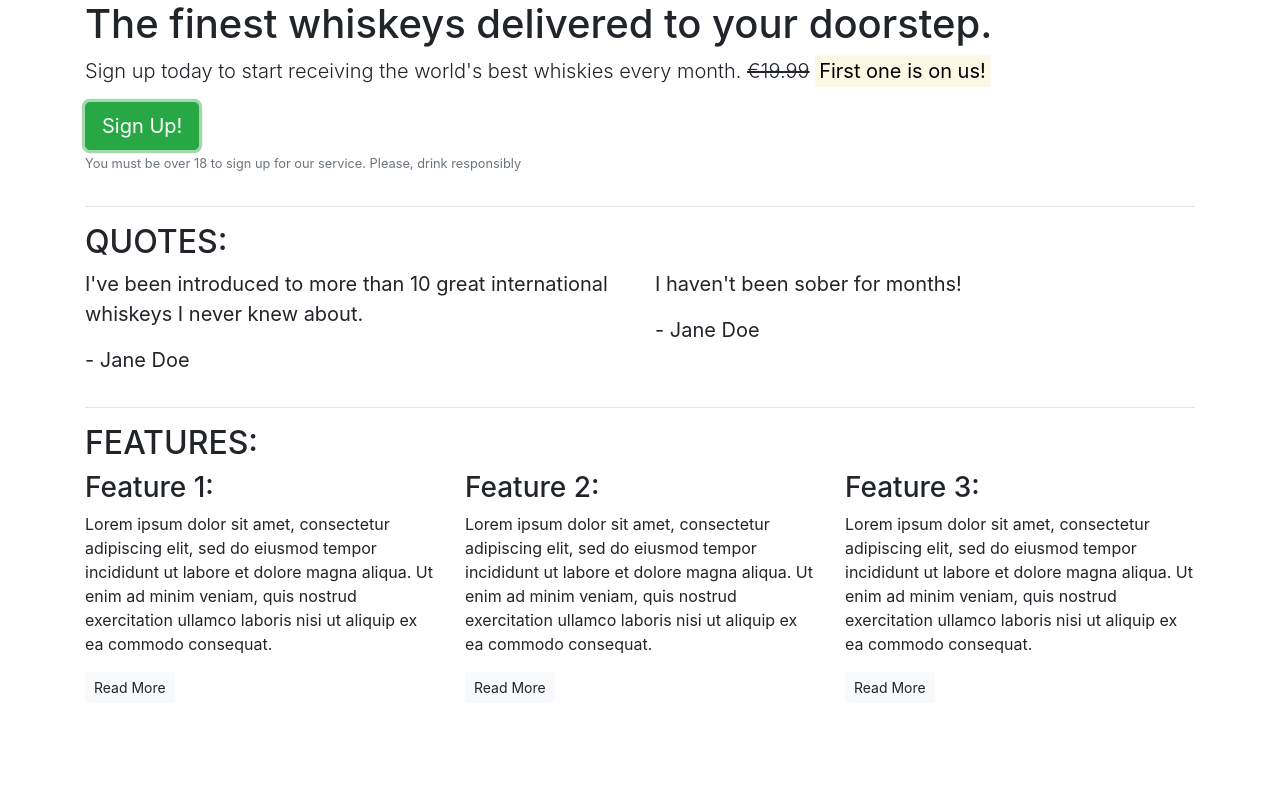
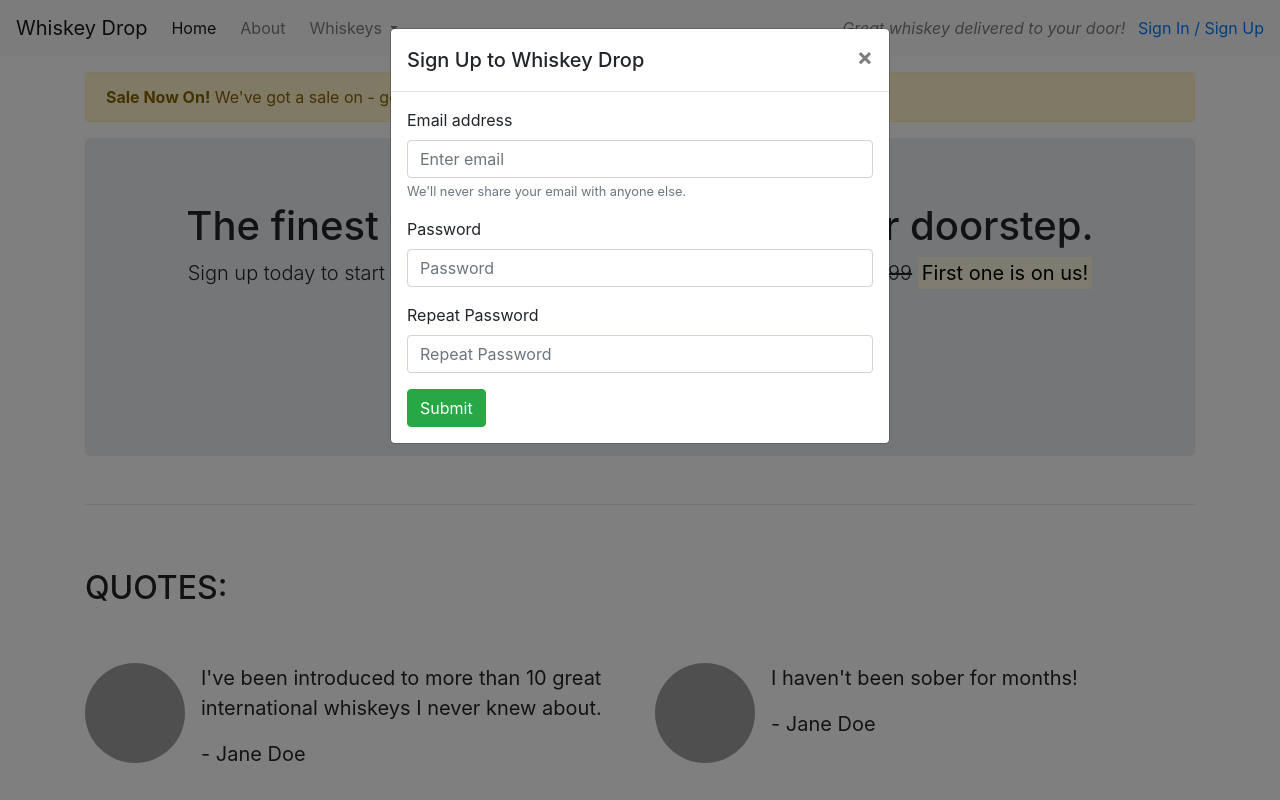
Before and after one commit to roryogorman/Whiskey-Drop-Website, a plain HTML site: page index.html in a window 1280 px wide. Both pictures are taken after a click on the button "Sign Up!". Shown: the top 800 px of the page. Drawn offline with nearby package versions, Linux system fonts and the light colour scheme; grey boxes are pictures that could not be loaded.

Commit message:
Add Bootstrap CSS style to front page

```diff
--- a/index.html
+++ b/index.html
@@ -6,16 +6,55 @@
     <title>Whiskey Drop  |  Taste a new whiskey each month</title>
     <link rel="stylesheet" href="https://stackpath.bootstrapcdn.com/bootstrap/4.3.1/css/bootstrap.min.css" integrity="sha384-ggOyR0iXCbMQv3Xipma34MD+dH/1fQ784/j6cY/iJTQUOhcWr7x9JvoRxT2MZw1T" crossorigin="anonymous">
 <script src="https://stackpath.bootstrapcdn.com/bootstrap/4.3.1/js/bootstrap.min.js" integrity="sha384-JjSmVgyd0p3pXB1rRibZUAYoIIy6OrQ6VrjIEaFf/nJGzIxFDsf4x0xIM+B07jRM" crossorigin="anonymous"></script>
+<link rel="stylesheet" href="https://use.fontawesome.com/releases/v5.6.1/css/all.css" integrity="sha384-gfdkjb5BdAXd+lj+gudLWI+BXq4IuLW5IT+brZEZsLFm++aCMlF1V92rMkPaX4PP" crossorigin="anonymous">
 </head>
 <body>
-    <article class="container">
+    <nav class="navbar navbar-light bg-light navbar-expand-sm">
+        <a href="/" class="navbar-brand">Whiskey Drop</a>
+
+            <button class="navbar-toggler ml-auto" type="button" data-toggle="collapse" data-target="#navbarNavDropdown" aria-controls="navbarNavDropdown" aria-expanded="false" aria-label="Toggle navigation">
+            <span class="navbar-toggler-icon"></span></button>
+                <div class="collapse navbar-collapse" id="navbarNavDropdown">
+        <ul class="navbar-nav mr-auto">
+            <li class="active nav-item mr-2"><a class="nav-link" href="/">Home</a></li>
+            <li class="nav-item mr-2"><a class="nav-link" href="/about">About</a></li>
+            <li class="nav-item dropdown">
+                <a class="nav-link dropdown-toggle" href="#" id="navbarDropdownMenuLink" role="button" data-toggle="dropdown" aria-haspopup="true" aria-expanded="false">
+          Whiskeys
+                </a>
+                 <div class="dropdown-menu" aria-labelledby="navbarDropdownMenuLink">
+                        <a class="dropdown-item" href="#">Irish</a>
+                        <a class="dropdown-item" href="#">Scotch</a>
+                        <a class="dropdown-item" href="#">Japanese</a>
+                        <a class="dropdown-item" href="#">American</a>
+                    </div>
+            </li>
+            <li class="nav-item mr-2 d-block d-sm-none"><a class="nav-link" href="/login">Sign In / Sign Up</a></li>
+        </ul>
+        </div>
+        <div class="d-none d-md-block">
+            <p class="navbar-text my-auto mr-2"><i>Great whiskey delivered to your door!</i></p>
+            <a href="/login">Sign In / Sign Up</a>
+        </div>
+    </nav>
+    <article class="container mt-3">
+    <div class="row d-none d-sm-block">
+    <div class="col-12">
+    <div class="alert alert-warning">
+        <strong>Sale Now On!</strong> We've got a sale on - get a 12 minth subscription for the price of 6! <a href="">See here for details</a>
+    </div>
+    </div>
+    </div>
      <!-- Callout section-->
     <div class="row">
         <div class="col-12">
-        <section class="callout">
+        <section class="callout jumbotron text-center">
             <h1>The finest whiskeys delivered to your doorstep.</h1>
-            <p class="lead">Sign up today to start receiving the world's best whiskies every month. <s>€19.99</s> <strong><mark>First one is on us!</mark></strong></p>
-            <button class="btn btn-success btn-lg">Sign Up!</button>
+            <p class="lead">Sign up today to start receiving the world's best whiskies every month.
+            <s class="d-none d-sm-inline">€19.99</s>
+            <span class="d-inline d-sm-none"><br></span>
+            <strong><mark>First one is on us!</mark></strong></p>
+            <button class="btn btn-success btn-lg" data-toggle="modal" data-target="#signUpModal">Sign Up!</button>
             <p class="text-muted"><small>You must be over 18 to sign up for our service. Please, drink responsibly</small></p>
         </section>
         </div>
@@ -26,22 +65,36 @@
         <!-- Quotes Section-->
         <section class="quotes">
         <div class="row">
-            <div class="col-12">
+            <div class="col-12 my-5">
             <h2 class="text-uppercase">Quotes:</h2>
             </div>
         </div>
              <div class="row">
              <div class="col-12 col-md-6">
+             <div class="media">
+             <div class="d-none d-sm-block">
+                <img src="https://github.com/Code-Institute-Solutions/BootstrappingYourNextBigIdea-BS4/blob/master/03-Components/02-core_components-part-2/images/girl-image.png?raw=true" class="rounded-circle mr-3" height="100" width="100">
+                </div>
+                <div class="media-body">
             <blockquote class="blockquote">
                 <p>I've been introduced to more than 10 great international whiskeys I never knew about.</p>
                 <p> - Jane Doe </p>
             </blockquote>
             </div>
+            </div>
+            </div>
             <div class="col-12 col-md-6">
+            <div class="media">
+             <div class="d-none d-sm-block">
+                <img src="https://github.com/Code-Institute-Solutions/BootstrappingYourNextBigIdea-BS4/blob/master/03-Components/02-core_components-part-2/images/guy-image.png?raw=true" class="rounded-circle mr-3" height="100" width="100">
+            </div>
+            <div class="media-body">
             <blockquote class="blockquote">
                 <p>I haven't been sober for months!</p>
                 <p> - Jane Doe </p>
             </blockquote>
+            </div>
+            </div>
             </div>
             </div>
         </section>
@@ -51,28 +104,28 @@
         <!--Features Section-->
         <section class="features">
         <div class="row">
-            <div class="col-12">
+            <div class="col-12 my-5">
             <h2 class="text-uppercase">Features:</h2>
             </div>
         </div>
         <div class="row">
             <div class="col-12 col-md-6 col-lg-4">
                 <div class="feature">
-                <h3>Feature 1:</h3>
+                <h3><i class="fas fa-gift d-none d-sm-inline"></i> Feature 1: <span class="badge badge-success">New!!</span></h3>
                 <p>Lorem ipsum dolor sit amet, consectetur adipiscing elit, sed do eiusmod tempor incididunt ut labore et dolore magna aliqua. Ut enim ad minim veniam, quis nostrud exercitation ullamco laboris nisi ut aliquip ex ea commodo consequat.</p>
                 <p><a class="btn btn-sm btn-light" href="">Read More</a></p>
                 </div>
             </div>
             <div class="col-12 col-md-6 col-lg-4">
                 <div class="feature">
-                <h3>Feature 2:</h3>
+                <h3><i class="fas fa-credit-card d-none d-sm-inline"></i> Feature 2:</h3>
                 <p>Lorem ipsum dolor sit amet, consectetur adipiscing elit, sed do eiusmod tempor incididunt ut labore et dolore magna aliqua. Ut enim ad minim veniam, quis nostrud exercitation ullamco laboris nisi ut aliquip ex ea commodo consequat.</p>
                 <p><a class="btn btn-sm btn-light" href="">Read More</a></p>
                 </div>
             </div>
             <div class="col-12 d-md-none d-lg-block col-lg-4">
             <div class="feature">
-                <h3>Feature 3:</h3>
+                <h3><i class="fas fa-times-circle d-none d-sm-inline"></i> Feature 3:</h3>
                 <p>Lorem ipsum dolor sit amet, consectetur adipiscing elit, sed do eiusmod tempor incididunt ut labore et dolore magna aliqua. Ut enim ad minim veniam, quis nostrud exercitation ullamco laboris nisi ut aliquip ex ea commodo consequat.</p>
                 <p><a class="btn btn-sm btn-light" href="">Read More</a></p>
             </div>
@@ -81,5 +134,41 @@
             </section>
         <!-- /Features Section-->
     </article>
+
+        <div class="modal" tabindex="-1" role="dialog" id="signUpModal">
+  <div class="modal-dialog" role="document">
+    <div class="modal-content">
+      <div class="modal-header">
+        <h5 class="modal-title">Sign Up to Whiskey Drop</h5>
+        <button type="button" class="close" data-dismiss="modal" aria-label="Close">
+          <span aria-hidden="true">&times;</span>
+        </button>
+      </div>
+      <div class="modal-body">
+        <form>
+  <div class="form-group">
+    <label for="exampleInputEmail1">Email address</label>
+    <input type="email" class="form-control" id="exampleInputEmail1" aria-describedby="emailHelp" placeholder="Enter email">
+    <small id="emailHelp" class="form-text text-muted">We'll never share your email with anyone else.</small>
+  </div>
+  <div class="form-group">
+    <label for="password">Password</label>
+    <input type="password" class="form-control" id="password" placeholder="Password">
+  </div>
+  <div class="form-group">
+    <label for="repeatPassword">Repeat Password</label>
+    <input type="password" class="form-control" id="repeatPassword" placeholder="Repeat Password">
+  </div>
+  <button type="submit" class="btn btn-success">Submit</button>
+</form>
+      </div>
+    </div>
+  </div>
+</div>
+
+<script src="https://code.jquery.com/jquery-3.3.1.slim.min.js" integrity="sha384-q8i/X+965DzO0rT7abK41JStQIAqVgRVzpbzo5smXKp4YfRvH+8abtTE1Pi6jizo" crossorigin="anonymous"></script>
+<script src="https://cdnjs.cloudflare.com/ajax/libs/popper.js/1.14.3/umd/popper.min.js" integrity="sha384-ZMP7rVo3mIykV+2+9J3UJ46jBk0WLaUAdn689aCwoqbBJiSnjAK/l8WvCWPIPm49" crossorigin="anonymous"></script>
+<script src="https://stackpath.bootstrapcdn.com/bootstrap/4.1.3/js/bootstrap.min.js" integrity="sha384-ChfqqxuZUCnJSK3+MXmPNIyE6ZbWh2IMqE241rYiqJxyMiZ6OW/JmZQ5stwEULTy" crossorigin="anonymous"></script>
+
 </body>
 </html>
```
